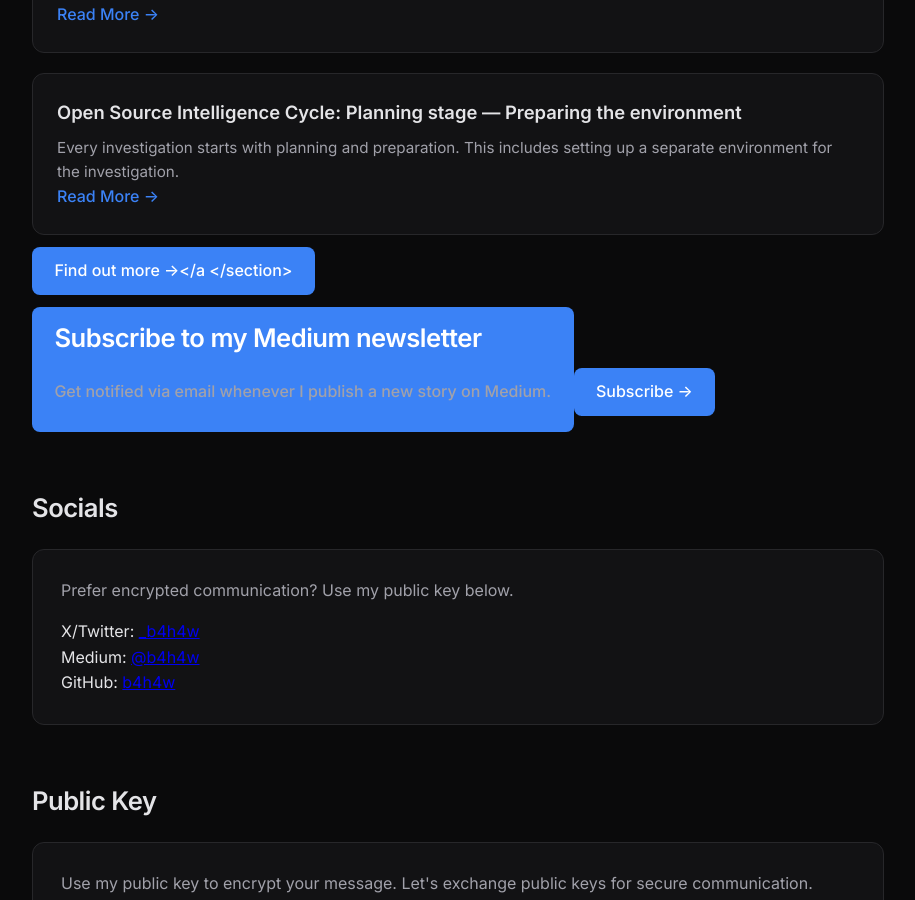
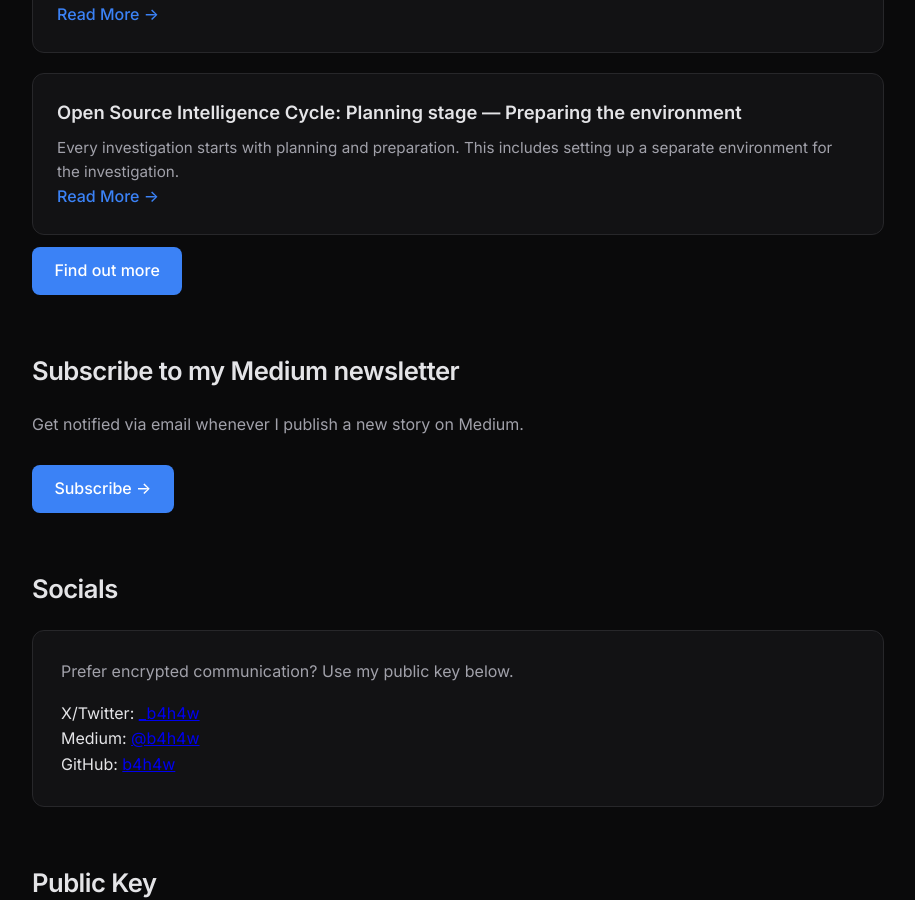
Before and after one commit to b4h4w/b4h4w.github.io, a Jekyll site: the page built from index.md, in a window 1280 px wide and 900 px high, scrolled down 1763 px. Shown: the whole window, without its empty margins (182-1097 px from the left). Built offline with Jekyll 4.4.1, drawn with Linux system fonts in a browser that asks for light colours.

Commit message:
Correcting format in Blog section

```diff
--- a/index.md
+++ b/index.md
@@ -60,7 +60,7 @@ description: Personal site of Rustom – OSINT, CTI, digital investigations and
     </div>
 
   </div>
-  <a href="https://medium.com/@b4h4w" class="btn" target="_blank" rel="noopener">Find out more →</a
+  <a href="https://medium.com/@b4h4w" class="btn" target="_blank" rel="noopener">Find out more</a>
 </section>
 
 <section>
```
